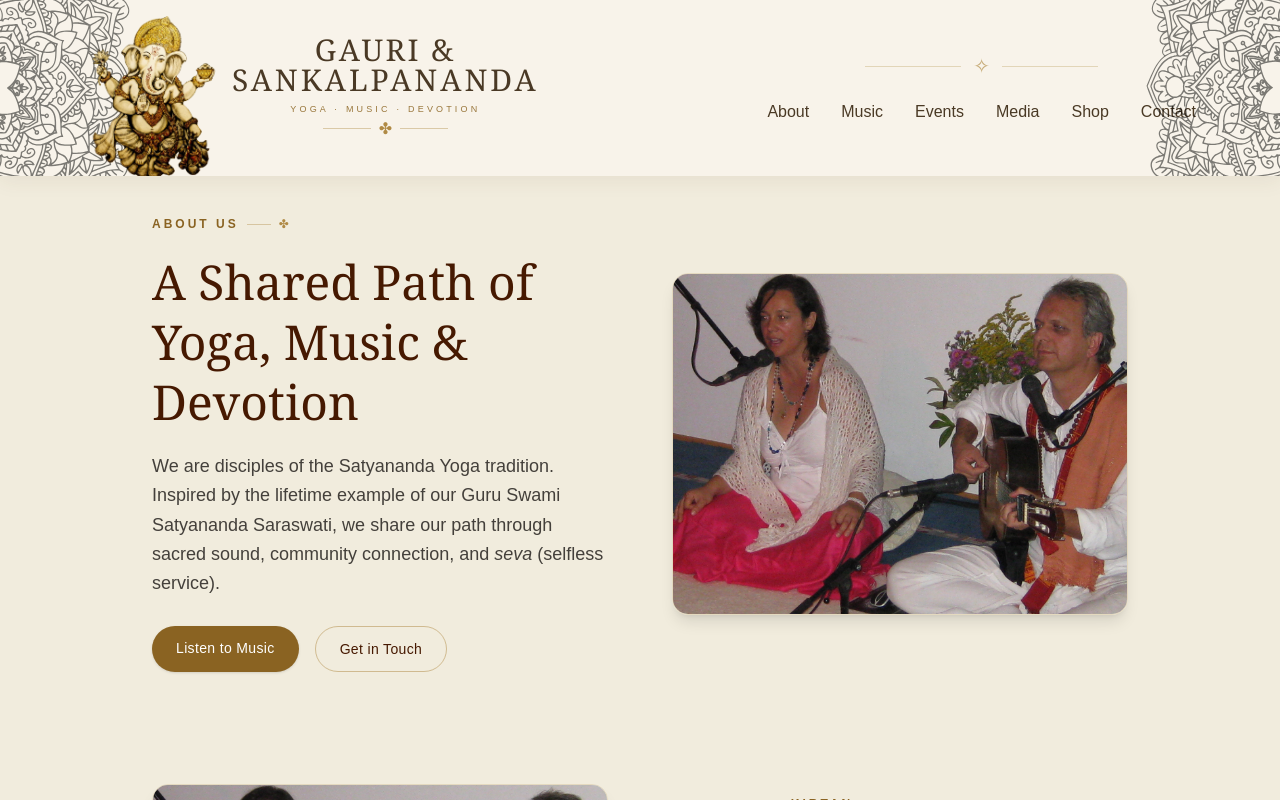
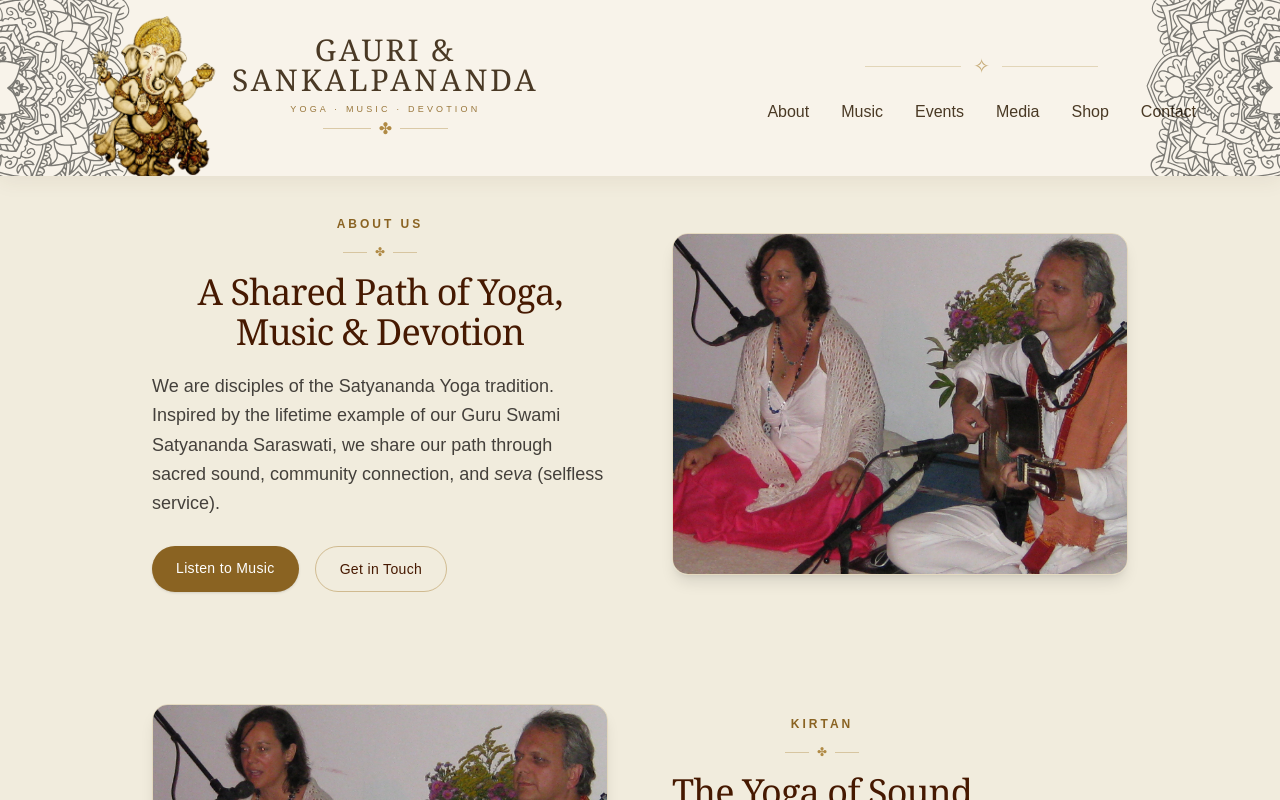
Before and after one commit to Nestortheo/yoga_events_frontend, a Next.js app: page /about in a window 1280 px wide. Shown: the top 800 px of the page. Built offline with nearby package versions, Linux system fonts and the light colour scheme.

Commit message:
Fixed hero bug on About Page

```diff
--- a/app/about/page.tsx
+++ b/app/about/page.tsx
@@ -27,40 +27,74 @@ export default function AboutPage() {
 
         {/* 1. HERO / INTRO SECTION */}
         <section className="flex flex-col lg:flex-row items-center gap-12 lg:gap-16">
-          <div className="lg:w-1/2 flex flex-col items-center lg:items-start text-center lg:text-left gap-5">
-            <div className="flex items-center gap-2">
-              <span className="text-xs font-bold tracking-[0.25em] text-[#8a6322] uppercase">
-                ABOUT US
-              </span>
-              <div className="w-6 h-px bg-[#b08a45]/40" />
-              <span className="text-[#b08a45] text-xs">✤</span>
-            </div>
 
-            <h1 className="text-3xl md:text-5xl font-serif text-amber-950 leading-tight">
-              A Shared Path of Yoga, Music & Devotion
-            </h1>
+        {/* LEFT */}
+        <div className="
+            lg:w-1/2
+            flex flex-col
+            items-center lg:items-start
+            text-center lg:text-left
+            gap-5
+        ">
+            <SectionHeader
+            eyebrow="ABOUT US"
+            title="A Shared Path of Yoga, Music & Devotion"
+            />
 
             <p className="text-stone-700 leading-relaxed text-base md:text-lg max-w-lg">
-              We are disciples of the Satyananda Yoga tradition. Inspired by the lifetime example of our Guru Swami Satyananda Saraswati, we share our path through sacred sound, community connection, and <em>seva</em> (selfless service).
+            We are disciples of the Satyananda Yoga tradition. Inspired by the
+            lifetime example of our Guru Swami Satyananda Saraswati, we share our
+            path through sacred sound, community connection, and{" "}
+            <em>seva</em> (selfless service).
             </p>
 
             <div className="pt-2 flex flex-wrap gap-4 justify-center lg:justify-start">
             <Link
                 href="/music"
-                className="px-6 py-3 rounded-full bg-[#8a6322] text-white text-sm tracking-wide hover:bg-[#72511a] transition-colors shadow-sm"
+                className="
+                px-6 py-3
+                rounded-full
+                bg-[#8a6322]
+                text-white
+                text-sm
+                tracking-wide
+                hover:bg-[#72511a]
+                transition-colors
+                shadow-sm
+                "
             >
                 Listen to Music
             </Link>
+
             <Link
                 href="/contact"
-                className="px-6 py-3 rounded-full border border-[#b08a45]/50 text-amber-950 text-sm tracking-wide hover:bg-[#b08a45]/10 transition-colors"
+                className="
+                px-6 py-3
+                rounded-full
+                border border-[#b08a45]/50
+                text-amber-950
+                text-sm
+                tracking-wide
+                hover:bg-[#b08a45]/10
+                transition-colors
+                "
             >
                 Get in Touch
             </Link>
             </div>
         </div>
 
-          <div className="lg:w-1/2 w-full relative aspect-[4/3] rounded-2xl overflow-hidden shadow-lg border border-[#b08a45]/20">
+        {/* RIGHT */}
+        <div className="
+            lg:w-1/2
+            w-full
+            relative
+            aspect-[4/3]
+            rounded-2xl
+            overflow-hidden
+            shadow-lg
+            border border-[#b08a45]/20
+        ">
             <Image
             src="/images/aboutImage.png"
             alt="Gauri and Sankalpananda performing kirtan"
@@ -69,6 +103,7 @@ export default function AboutPage() {
             className="object-cover object-center"
             />
         </div>
+
         </section>
 
 
```
Lines whose indentation alone changed are shown as unchanged.
